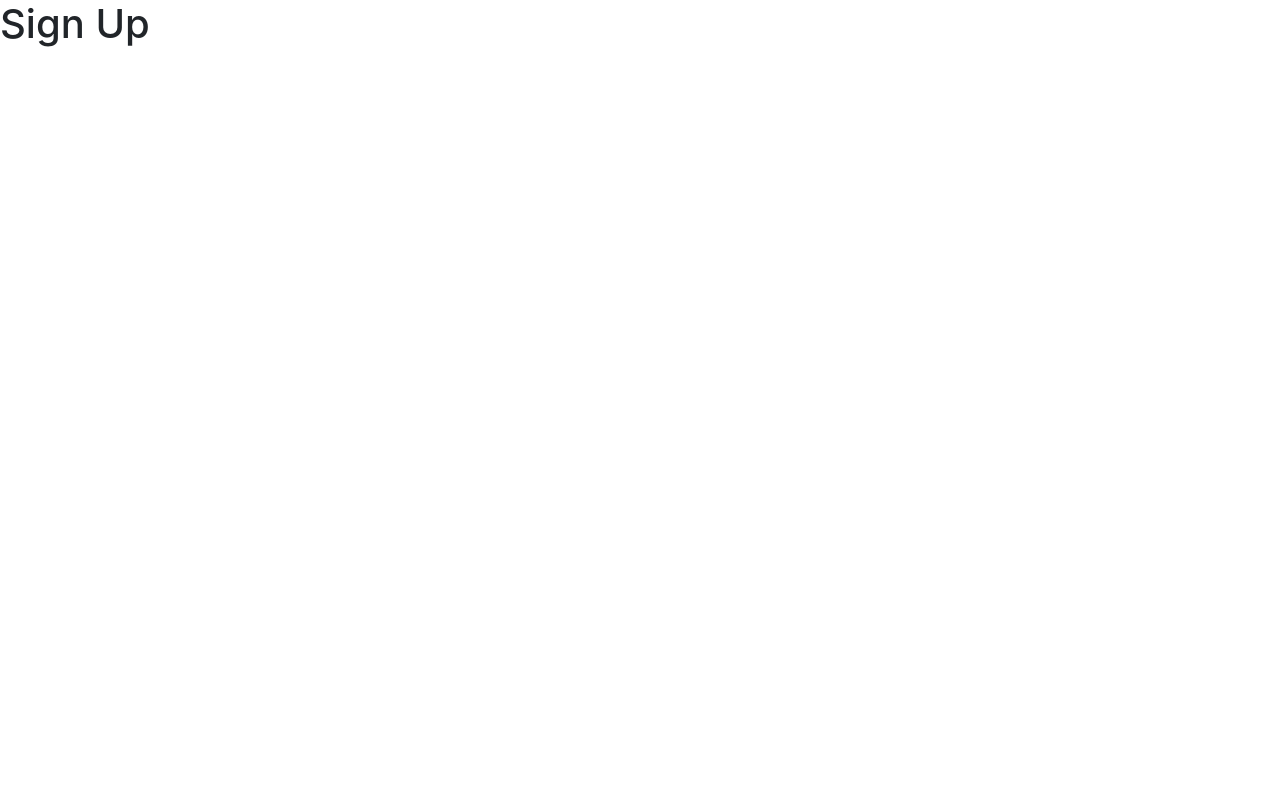
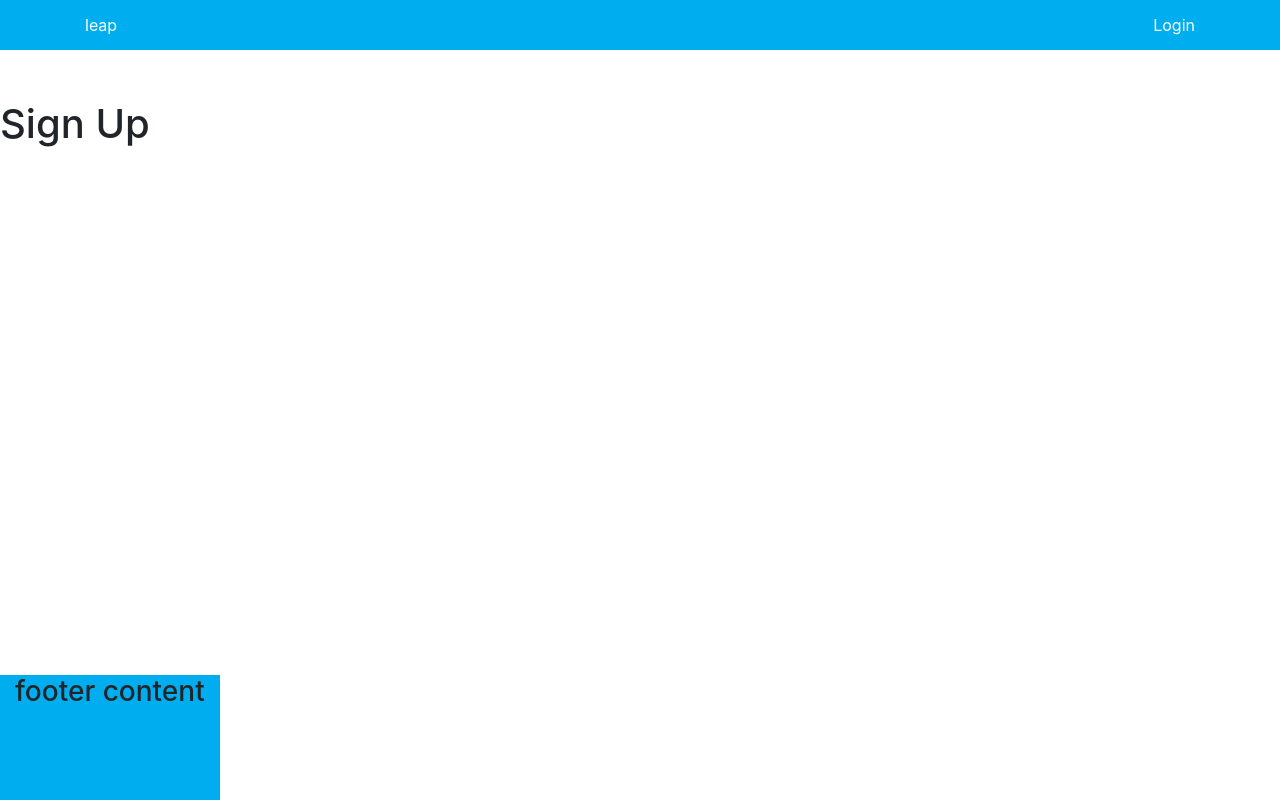
Before and after one commit to oprince-dev/leap, a plain HTML site: page index.html at #/Auth in a window 1280 px wide. Drawn offline with nearby package versions, Linux system fonts and the light colour scheme; some packages are replaced by stand-ins of ours.

Commit message:
Navbar and Footer added

```diff
--- a/index.html
+++ b/index.html
@@ -8,7 +8,10 @@
 <link rel="stylesheet" href="/src/css/main.css">
 <body>
   <div ng-app="leap">
-    <div ng-view></div>
+    <ng-include src="'/src/partials/Nav.html'"></ng-include>
+    <div ng-view>
+    </div>
+    <ng-include src="'/src/partials/Footer.html'"></ng-include>
   </div>
 
   <script type="text/javascript" src="node_modules/angular/angular.min.js"></script>
--- a/src/css/main.css
+++ b/src/css/main.css
@@ -1,3 +1,43 @@
+html {
+  position: relative;
+  min-height: 100%;
+}
+
+#navbar-logo {
+}
+
+#navbar-links {
+  text-align: right;
+}
+
+.navbar-content a {
+  color: white;
+  text-decoration: none;
+}
+
+.navbar-content a:hover {
+  text-decoration: none;
+  color: white;
+}
+
+.navbar-custom {
+  background-color: #00aeef;
+  height: 50px;
+}
+
+.footer {
+  background-color: #00aeef;
+  height: 125px;
+  position: absolute;
+  bottom: 0px;
+  left: 0px;
+}
+
 h1 {
-  font-style: bold
+  padding-top: 50px;
 }
+
+
+#space-test {
+  width: 200px;
+}
--- /dev/null
+++ b/src/partials/Footer.html
@@ -0,0 +1,7 @@
+<html>
+  <div class="col-xs-12 footer">
+    <div class="container-fluid">
+      <h3>footer content</h3>
+    </div>
+  </div>
+</html>
--- /dev/null
+++ b/src/partials/Nav.html
@@ -0,0 +1,10 @@
+<nav class="navbar navbar-fixed-top navbar-custom">
+  <div class="container col-xs-12">
+    <div class="col-xs-2 navbar-content" id="navbar-logo">
+      <a href="#/">leap</a>
+    </div>
+    <div class="col-xs-offset-6 col-xs-4 navbar-content" id="navbar-links">
+      <a href="#/Auth">Login</a>
+    </div>
+  </div>
+</nav>
```
Also changed, not shown: src/partials/Auth.html (+1 -0 lines), src/javascripts/controllers/NavCtrl.js (added).
